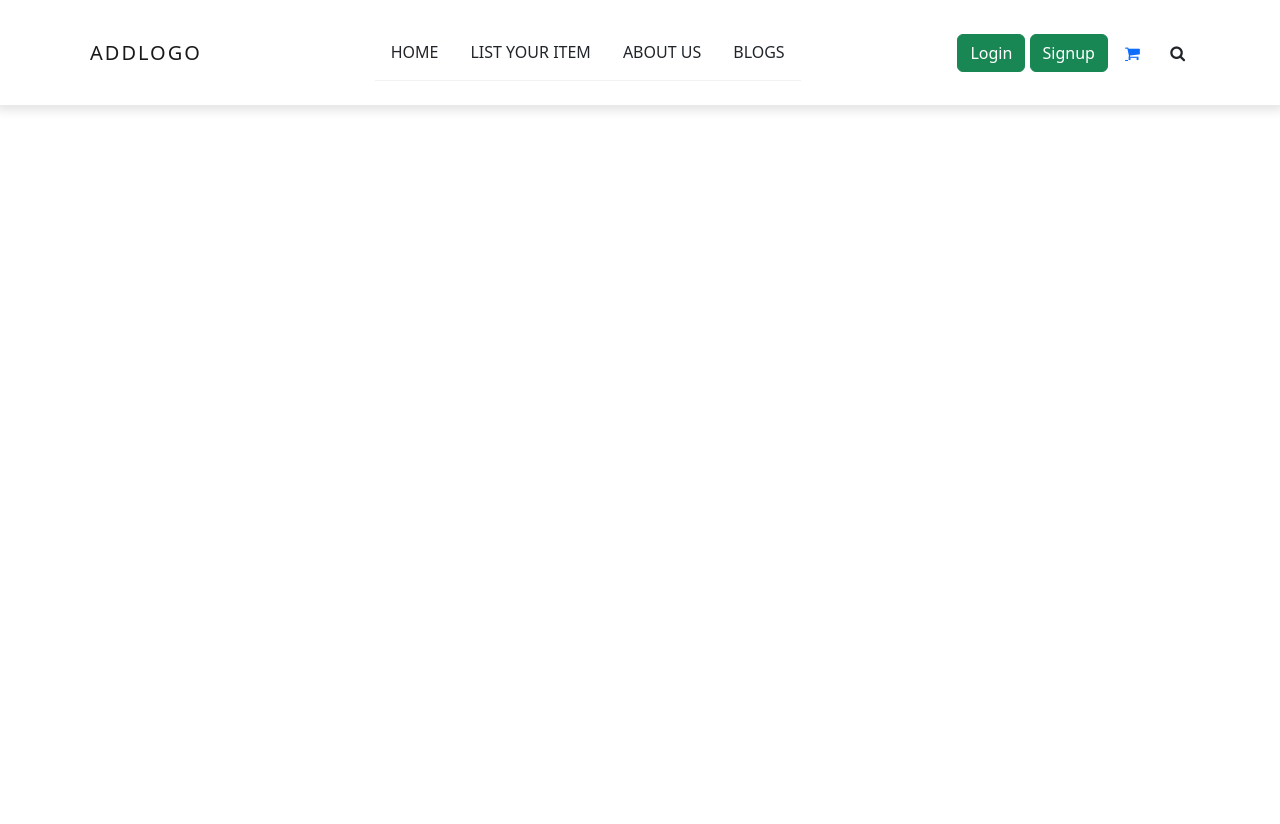
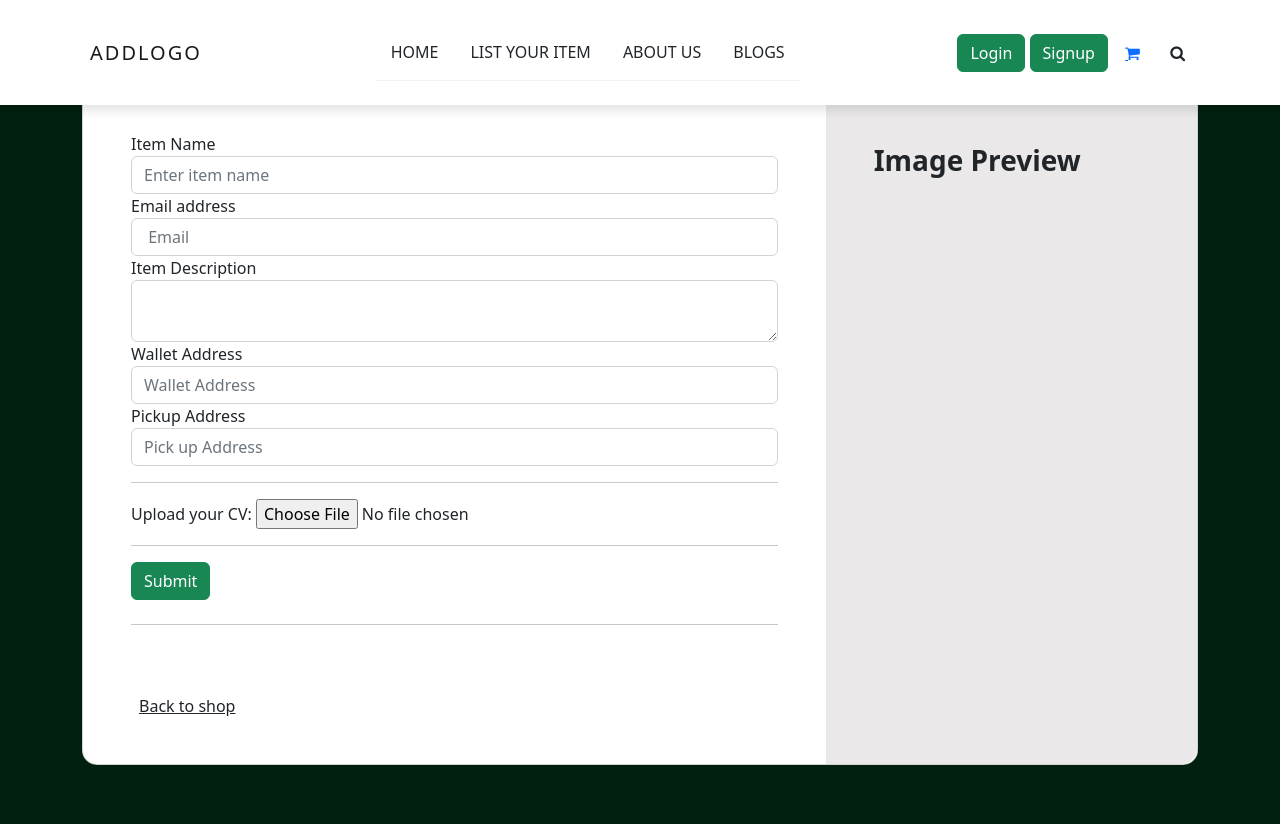
Before and after one commit to shreetiranjit/HamroBazaronSteriods, a Django app: page /sell/ in a window 1280 px wide. Before the commit the page ends 111 px from the top, so only its background shows below. Run offline with Django 4.2, Linux system fonts and the light colour scheme.

Commit message:
added frontend for list your items page

```diff
--- a/templates/store/main.html
+++ b/templates/store/main.html
@@ -42,10 +42,10 @@ var csrftoken = getToken('csrftoken');
 
 <body>
    {% include 'Navbar/navbar.html'%}
-
         {% block content %}
 
         {% endblock content %}
+
 
 
 
--- a/templates/store/sell.html
+++ b/templates/store/sell.html
@@ -3,23 +3,40 @@
 
  {% block content %}
 
-   <!-- <div class="col-md-6 offset-md-3 mt-5">
+
+ <section class="h-100 h-custom mt-4" style="background-color: #01200f">
+  <div class="container py-5 h-100">
+    <div class="row d-flex justify-content-center align-items-center h-100">
+      <div class="col-12">
+        <div
+          class="card card-registration card-registration-2"
+          style="border-radius: 15px"
+        >
+          <div class="card-body p-0">
+            <div class="row g-0">
+              <div class="col-lg-8">
+                <div class="p-5">
 
                   <div class="form-group">
-         <label for="exampleInputName">Item Name</label>
+                    <label>Item Name</label>
                     <input type="text" name="itemname" class="form-control" id="itemname" placeholder="Enter item name" required="required">
                   </div>
                   <div class="form-group">
-         <label for="exampleInputEmail1" required="required">Email address</label>
+                    <label  required="required">Email address</label>
                     <input type="email" name="email" class="form-control" id="Email1" aria-describedby="emailHelp" placeholder=" Email">
                   </div>
                   <div class="form-group">
-         <label for="exampleFormControlSelect1">Description</label>
-         <textarea name="description" class="form-control" id="Description"  placeholder="Description">
+                    <label >Item Description</label>
+                    <textarea placeholder = "Describe the condtion of the respective item"  name="description" class="form-control" id="Description"  placeholder="Description">
                      </textarea>
-
-
-
+                  </div>
+                  <div class="form-group">
+                    <label  required="required">Wallet Address</label>
+                    <input type="text" name="walletaddress" class="form-control" id="walletaddress" placeholder="Wallet Address">
+                  </div>
+                  <div class="form-group">
+                    <label for="exampleInputEmail1" required="required">Pickup Address</label>
+                    <input type="text" name="pickupaddress" class="form-control" id="pickupaddress" placeholder="Pick up Address">
                   </div>
                   <hr>
                   <div class="form-group mt-3">
@@ -27,8 +44,37 @@
                     <input type="file" name="file">
                   </div>
                   <hr>
-       <button type="submit" class="btn btn-primary">Submit</button>
- </div>  -->
+                  <button type="submit" class="btn btn-success">Submit</button>
+
+
+
+                  <hr class="my-4" />
+
+                  <div class="pt-5">
+                    <h6 class="mb-0">
+                      <a href="{% url 'store' %}" class="text-body"
+                        ><i class="fas fa-long-arrow-alt-left me-2"></i>Back to
+                        shop</a
+                      >
+                    </h6>
+                  </div>
+                </div>
+              </div>
+              <div class="col-lg-4 bg-grey">
+                <div class="p-5">
+                  <h3 class="fw-bold mb-5 mt-2 pt-1">Image Preview</h3>
+
+
+                </div>
+              </div>
+            </div>
+          </div>
+        </div>
+      </div>
+    </div>
+  </div>
+</section>
+
 
 
 
```
Also changed, not shown: store/migrations/0005_rename_digital_product_physical.py (added). Lines whose indentation alone changed are shown as unchanged.
